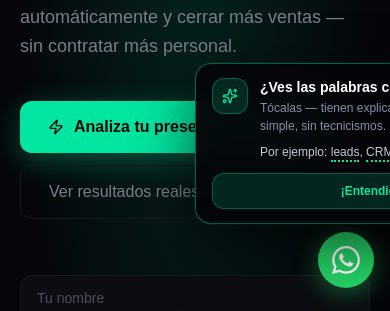
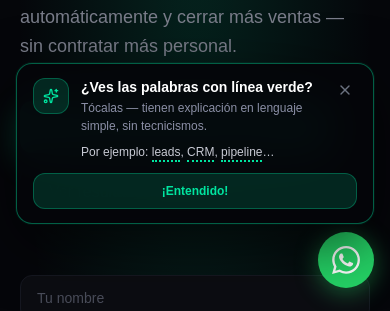
Before and after one commit to stefanoalexeibot/northpeak-landing, a Next.js app: page / in a window 390 px wide. Shown: the part 532-843 px from the top of the page. Built offline with nearby package versions, Linux system fonts and the light colour scheme; no server answers; the database is empty.

Commit message:
fix: GlossHint positioning - use left-4 right-4 for mobile safety

```diff
--- a/src/components/ui/gloss-term.tsx
+++ b/src/components/ui/gloss-term.tsx
@@ -172,7 +172,7 @@ export function GlossHint() {
                     animate={{ y: 0, opacity: 1, scale: 1 }}
                     exit={{ y: 80, opacity: 0, scale: 0.95 }}
                     transition={{ type: "spring", damping: 22, stiffness: 260, delay: 0 }}
-                    className="fixed bottom-[88px] md:bottom-8 left-1/2 -translate-x-1/2 z-[9998] w-[calc(100%-2rem)] max-w-sm"
+                    className="fixed bottom-[88px] md:bottom-8 left-4 right-4 md:left-auto md:right-8 md:w-80 z-[9998]"
                     style={{ pointerEvents: "all" }}
                 >
                     <div
```
